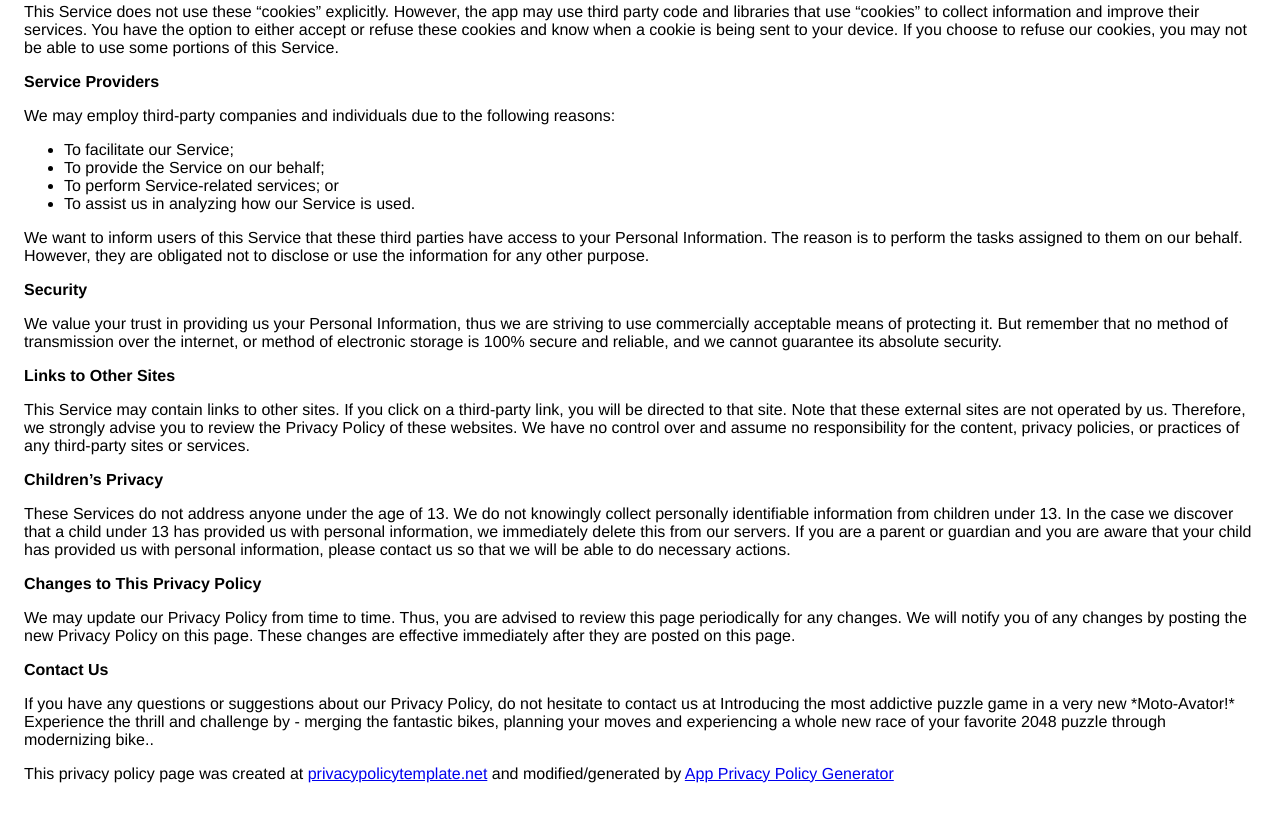
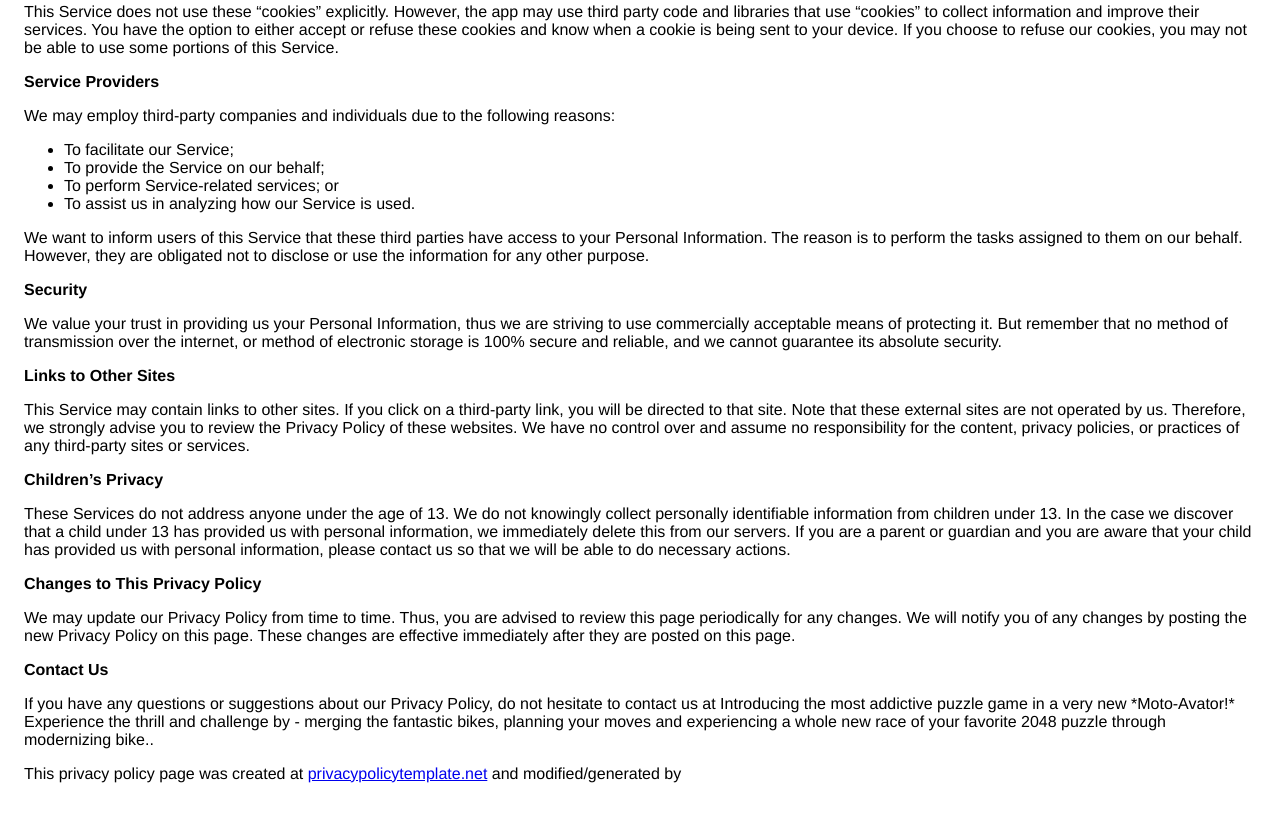
Before and after one commit to VirajParab/visionquest.solutions, a website: page privacypolicy2048motorace.html in a window 1280 px wide. Shown: the part 693-1514 px from the top of the page. Drawn offline with Linux system fonts and the light colour scheme.

Commit message:
Fix policy

```diff
--- a/privacypolicy2048motorace.html
+++ b/privacypolicy2048motorace.html
@@ -117,6 +117,5 @@
                     This privacy policy page was created at
                     <a href="https://privacypolicytemplate.net" target="_blank">privacypolicytemplate.net</a>
                     and modified/generated by
-                    <a href="https://app-privacy-policy-generator.firebaseapp.com/" target="_blank">App Privacy Policy Generator</a></p>
     </body>
     </html>
```
